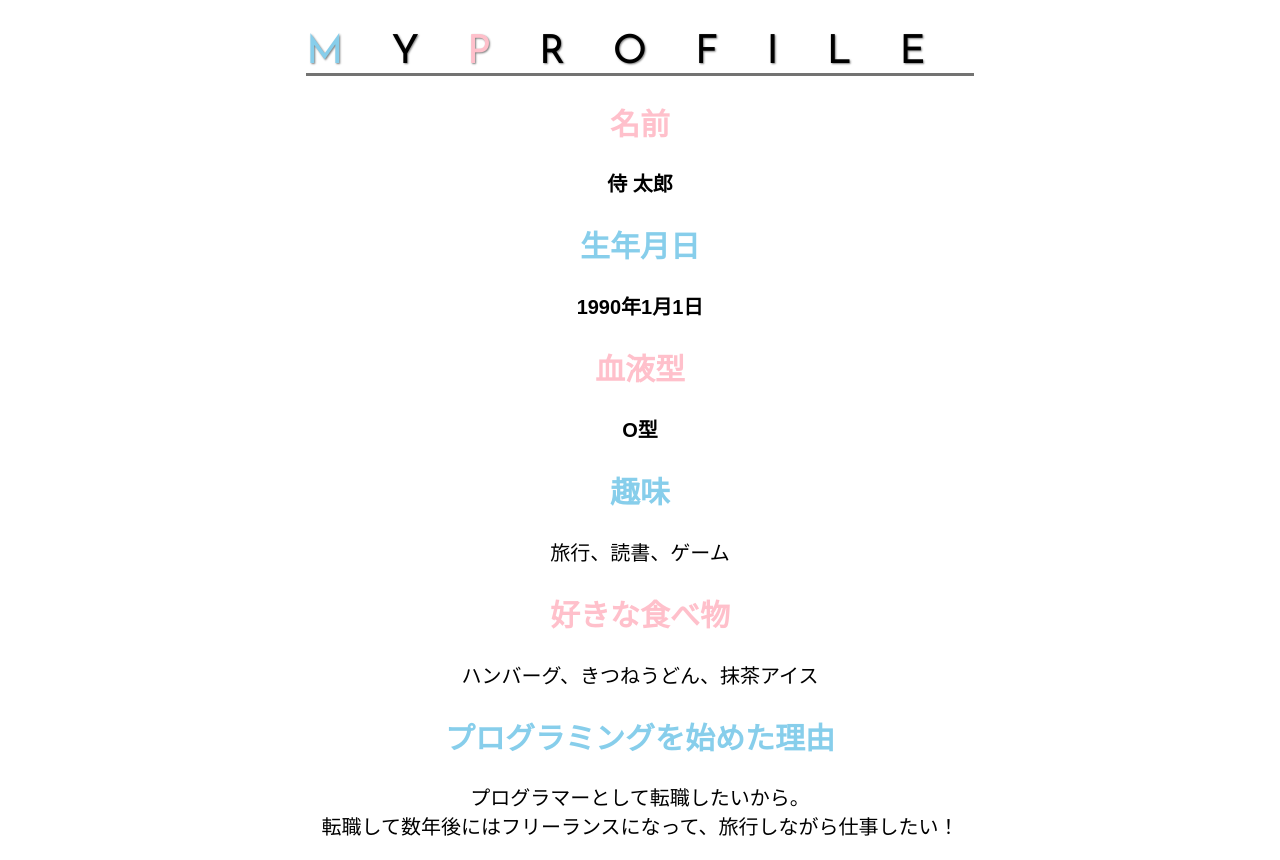
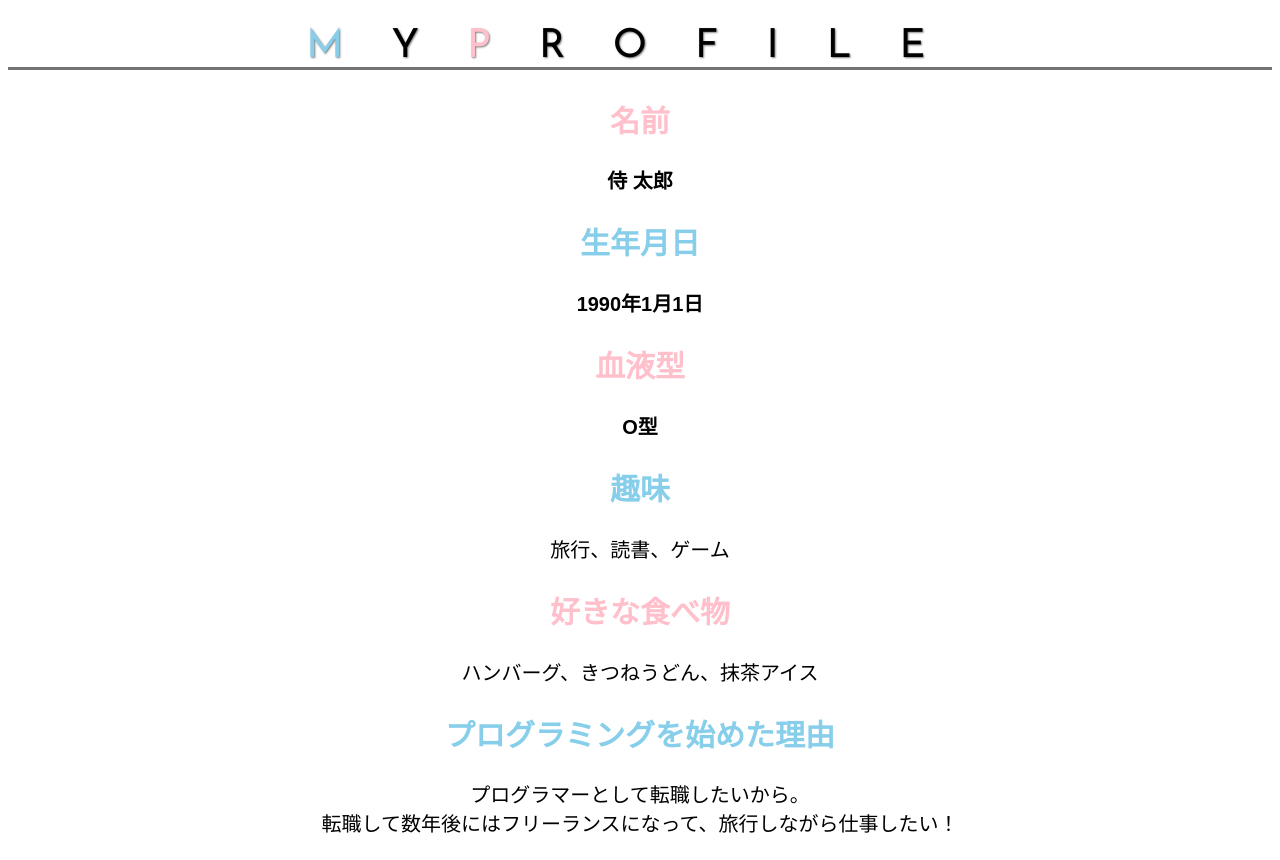
Before and after one commit to hrk0310/html-css-basic-kadai, a plain HTML site: page kadai_014/kadai_014.html in a window 1280 px wide. Drawn offline with Linux system fonts and the light colour scheme.

Commit message:
Add files via upload

```diff
--- a/kadai_014/style.css
+++ b/kadai_014/style.css
@@ -9,7 +9,7 @@ body{ font-family: "Arial", "Meiryo", sans-serif;
   .heading2 {
     color: skyblue}
 
- .decoretion{
+ h1{
         border-bottom: solid 3px rgb(115, 115, 114) ;
         text-shadow: 1px 1px 2px gray;
         letter-spacing: 1.2em;
@@ -38,4 +38,3 @@ body{ font-family: "Arial", "Meiryo", sans-serif;
          .text-bold1 {
             color: skyblue;}
         .text-bold2{color: rgb(255, 192, 203)  ;}
-    .text-shadow: 1px 1px 2px gray;
```
